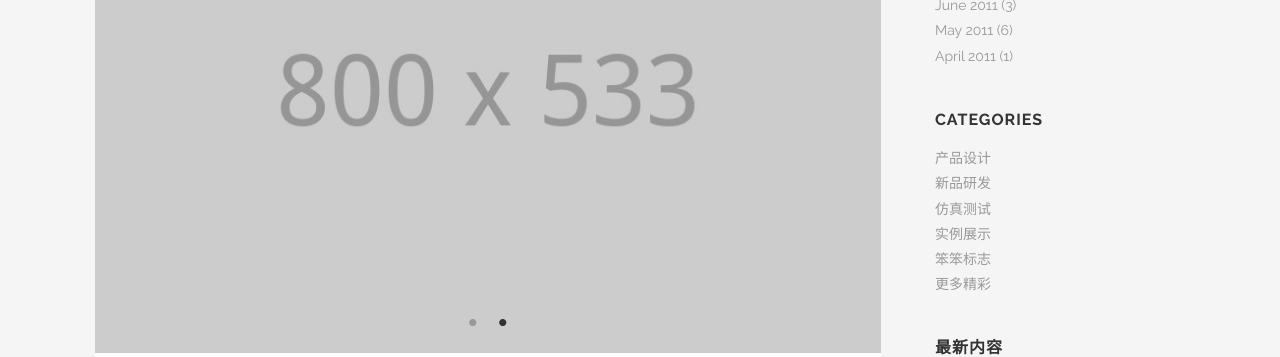
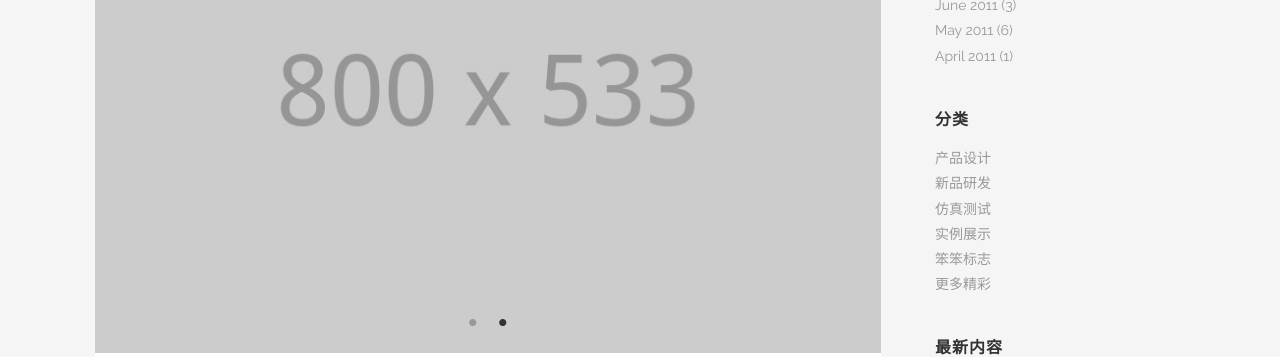
Before and after one commit to braveheart007/braveheart007.github.io, a Jekyll site: the page built from blog/index.html, in a window 1280 px wide and 900 px high, scrolled down 493 px. Shown: the part 150-507 px from the top of the window. Built offline with Jekyll 4.4.1, drawn with Linux system fonts in a browser that asks for light colours; the list of posts is cut into pages by our own code.

Commit message:
Update sidebar.html

```diff
--- a/_includes/sidebar.html
+++ b/_includes/sidebar.html
@@ -36,7 +36,7 @@
   </ul>
 </div>
 <div class='links'>
-  <h3>Categories</h3>
+  <h3>分类</h3>
   <ul>
     <li>
       <a href='#'>产品设计</a>
```
Also changed, not shown: other parts of _includes/sidebar.html (+1 -1 lines).
